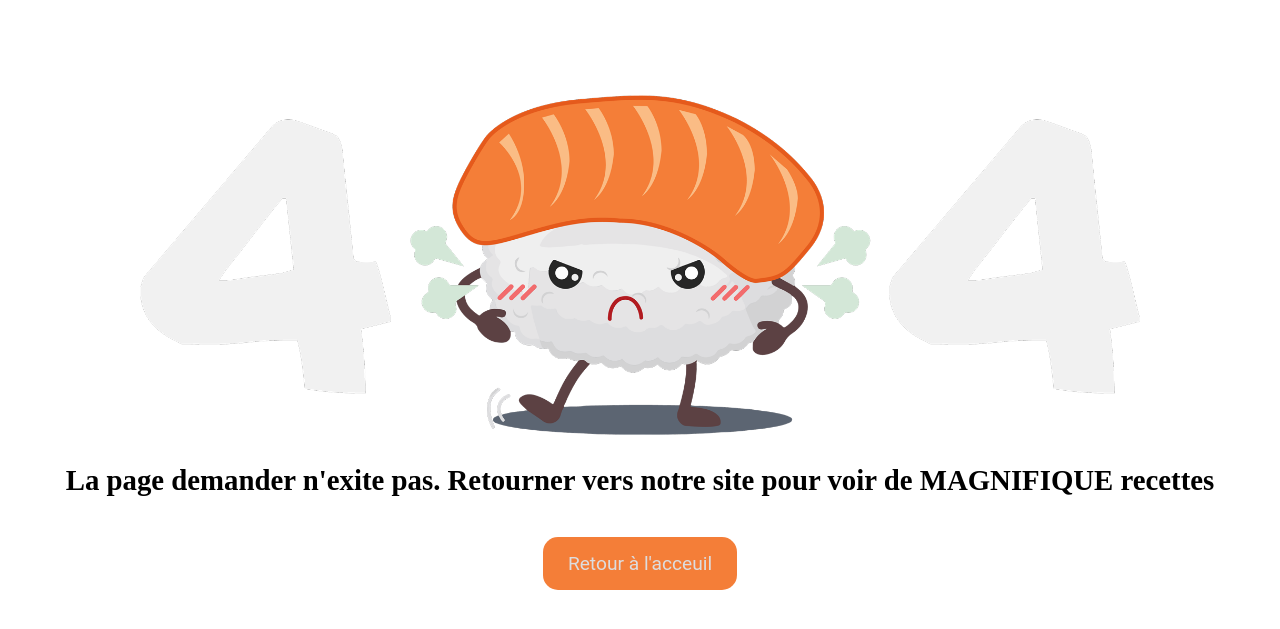
After one commit to de-la-salle-sio-coubrun-m/recette, a PHP site: page /recette/front/404.html in a window 1280 px wide. The commit adds this page. Shown: the top 629 px of the page. Run offline with PHP 8.4, Linux system fonts and the light colour scheme.

Commit message:
page 404

```diff
--- a/css/front.css
+++ b/css/front.css
@@ -290,6 +290,41 @@ ____________________________________L O A D E R_________________________________
 	background-color: rgb(252, 253, 241);
 }
 
+/*_____________________________________________________________________________________________________________________________________________________________________
+____________________________________4 0 4______________________________________________________________________________________________________________________________*/
+
+#page404{
+	text-align: center;
+	padding: 15px;
+}
+
+#page404 figure{
+	width: 80%;
+	margin: 10vh auto 3vh;
+}
+
+#page404 img{
+	width: 100%;
+}
+
+#page404 .cta{
+	margin-top: 5vh;
+}
+
+#page404 .cta a{
+	display: inline-block;
+	padding: 15px 25px;
+	border-radius: 15px;
+	background-color: #F47E38;
+	color: #DDDDDF;
+}
+
+#page404 .cta a:hover{
+	background: #DDDDDF;
+	color: #F47E38;
+	transition: all .2 ease;
+}
+
 /*
 nav li:nth-child(2):hover .sousMenu{
 	visibility: visible;
--- /dev/null
+++ b/front/404.html
@@ -0,0 +1,21 @@
+<!DOCTYPE html>
+<html lang="fr">
+<head>
+    <meta charset="UTF-8">
+    <meta name="viewport" content="width=device-width, initial-scale=1.0">
+    <meta http-equiv="X-UA-Compatible" content="ie=edge">
+    <link rel="stylesheet" href="../css/front.css">
+    <title>404</title>
+</head>
+<body>
+    <section id="page404">
+        <figure>
+            <img src="../images/404.png" alt="image 404">
+        </figure>
+        <h2>La page demander n'exite pas. Retourner vers notre site pour voir de MAGNIFIQUE recettes</h2>
+        <div class="cta">
+            <a href="index.php">Retour à l'acceuil</a>
+        </div>
+    </section>
+</body>
+</html>
```
Also changed, not shown: front/erreur.php (added, +10 -0 lines), .htaccess (added), images/404.png (added).
